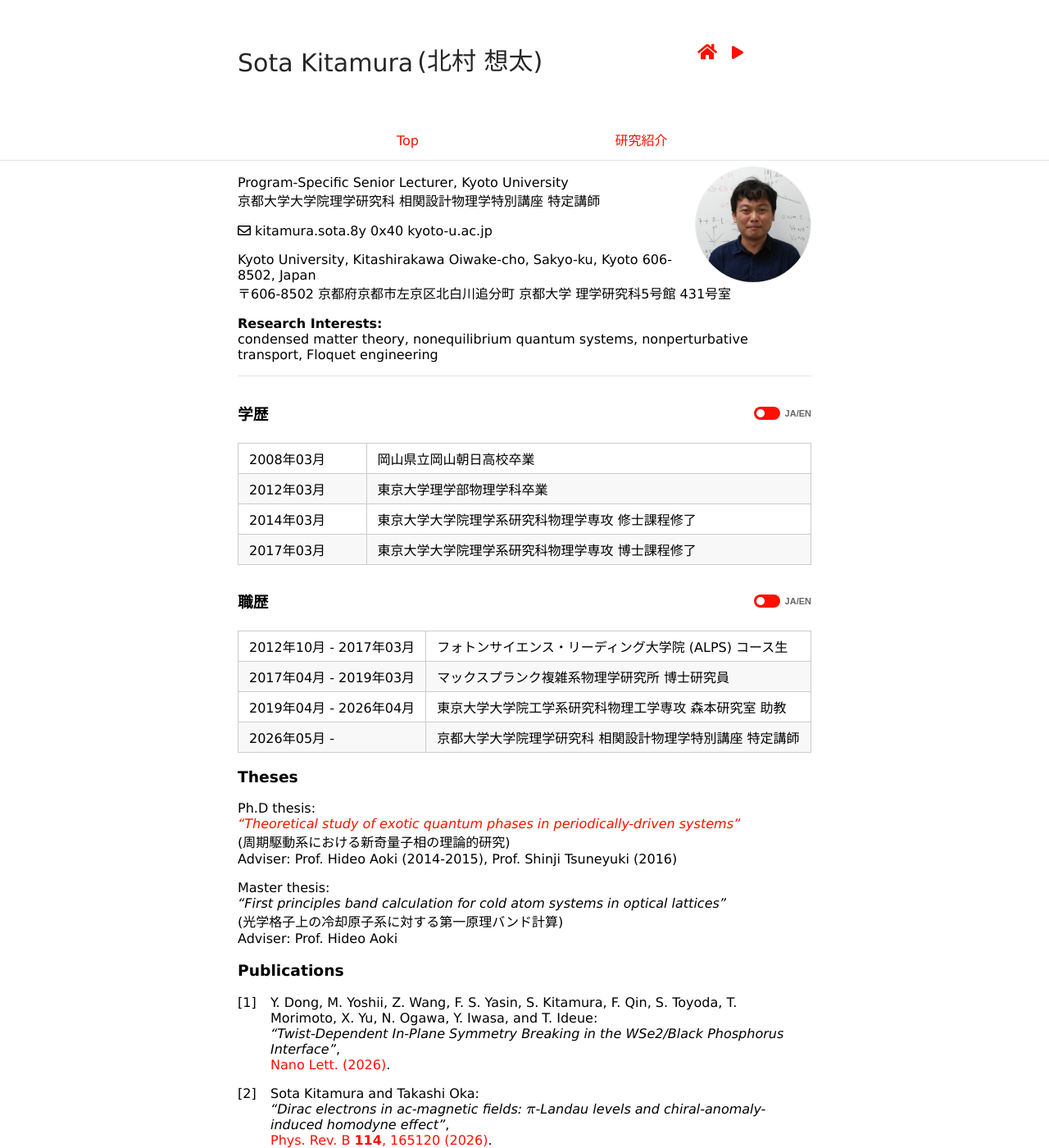
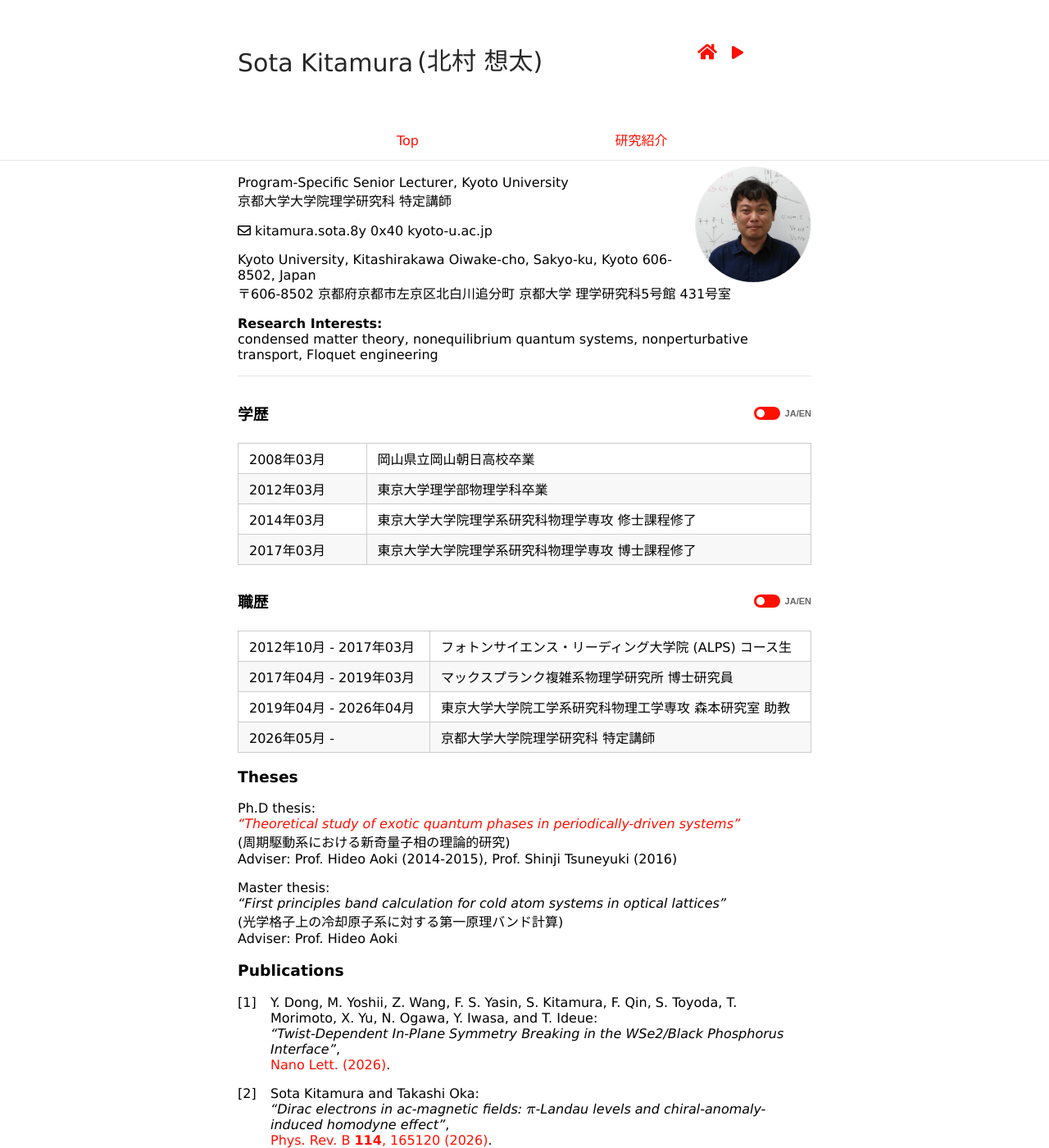
Before and after one commit to sotaph/sotaph.github.io, a Jekyll site: the page built from index.md, in a window 1280 px wide and 1400 px high. Shown: the whole window at 82% size. Built offline with Jekyll 4.4.1, drawn with Linux system fonts in a browser that asks for light colours; nearby versions of some CDN libraries; a style sheet for code colours, icons or effects is not loaded.

Commit message:
Update index.md

```diff
--- a/index.md
+++ b/index.md
@@ -6,7 +6,7 @@ use_math : true
 <img class="profile-picture" src="images/profile.jpg">
 
 Program-Specific Senior Lecturer, Kyoto University
-京都大学大学院理学研究科 相関設計物理学特別講座 特定講師
+京都大学大学院理学研究科 特定講師
 
 
 <i class="far fa-envelope"></i> kitamura.sota.8y 0x40 kyoto-u.ac.jp
@@ -45,7 +45,7 @@ Mar. 2017 | Ph. D, Department of Physics, University of Tokyo
 2012年10月 - 2017年03月| フォトンサイエンス・リーディング大学院 (ALPS) コース生
 2017年04月 - 2019年03月| マックスプランク複雑系物理学研究所 博士研究員
 2019年04月 - 2026年04月| 東京大学大学院工学系研究科物理工学専攻 森本研究室 助教
-2026年05月 -| 京都大学大学院理学研究科 相関設計物理学特別講座 特定講師
+2026年05月 -| 京都大学大学院理学研究科 特定講師
 {% endcapture %}
 
 {% capture en_text %}
```
